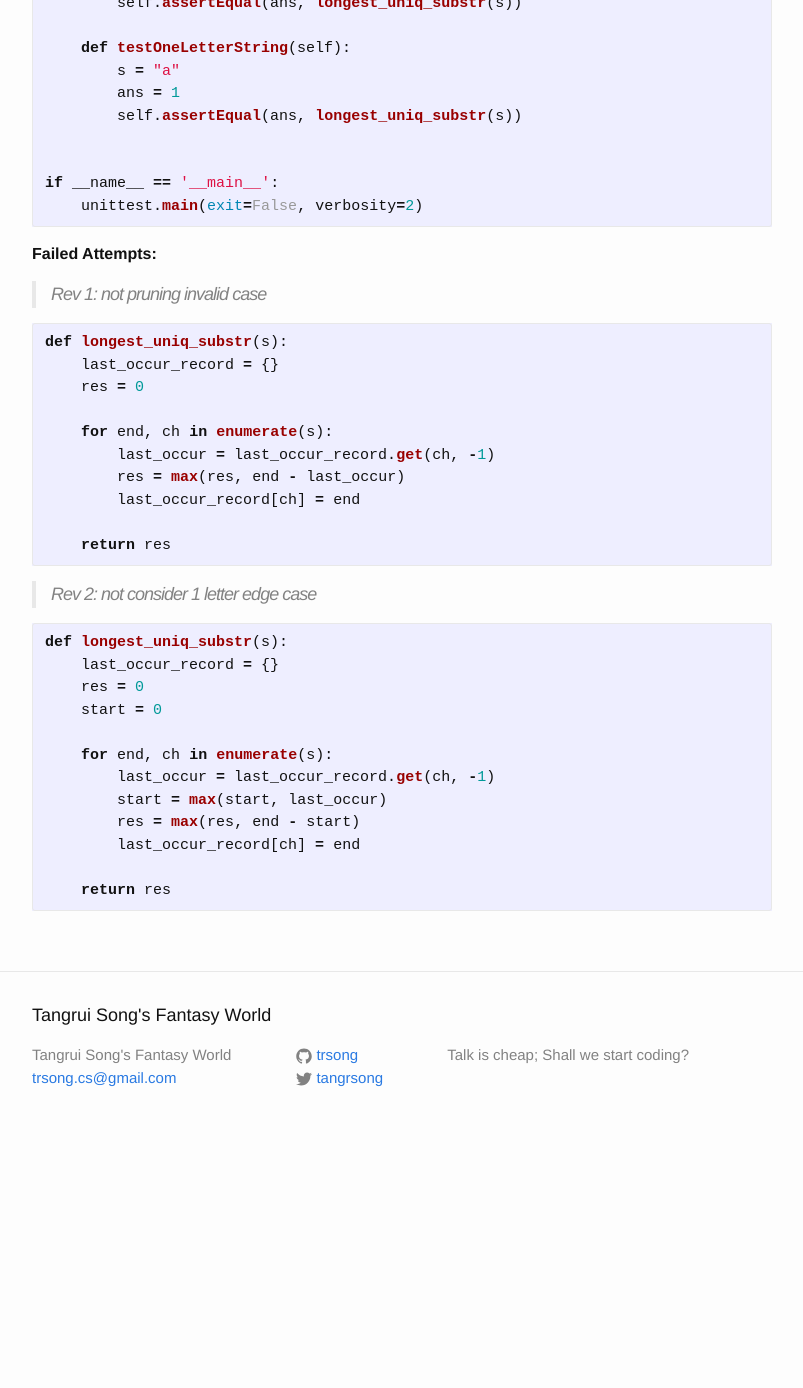
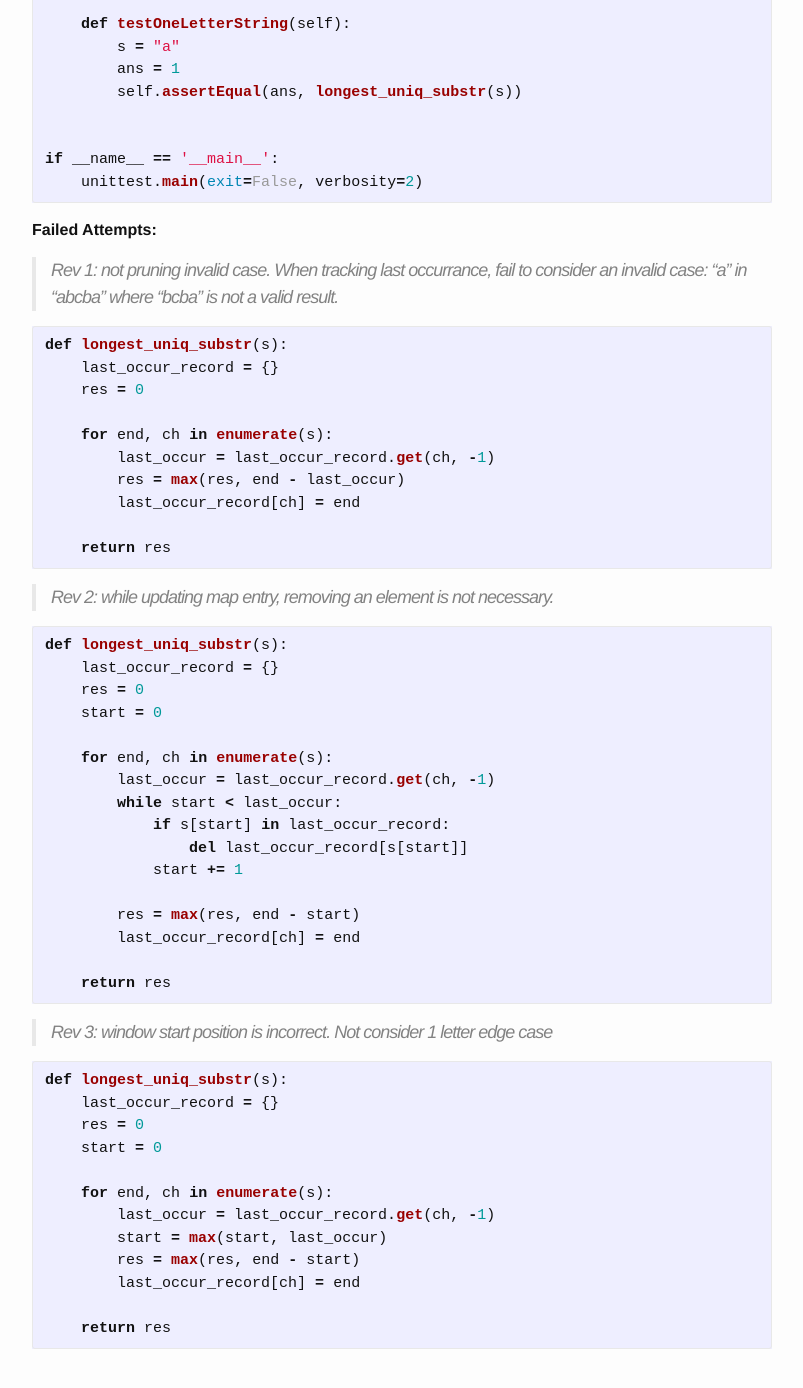
Before and after one commit to trsong/trsong.github.io, a Jekyll site: the page built from _posts/2023-01-01-DailyQuestions.md, in a window 1280 px wide and 1400 px high, scrolled down 2368 px. Shown: the top 1388 px of the window, without its empty margins (238-1041 px from the left). Built offline with Jekyll 4.4.1, drawn with Linux system fonts in a browser that asks for light colours; before the commit the page ends 3517 px from its top, so only the background shows below that; some of the changed text lies outside the part shown.

Commit message:
Re-organize the style to make it more readable.

````diff
--- a/_posts/2023-01-01-DailyQuestions.md
+++ b/_posts/2023-01-01-DailyQuestions.md
@@ -47,18 +47,6 @@ Output: 3
 Explanation: The answer is "wke", with the length of 3.
 Notice that the answer must be a substring, "pwke" is a subsequence and not a substring.
 ```
-
-<details>
-<summary>Show Hint</summary>
-
-**Hint 1:** when tracking last occurrance, have you consider invalid cases, like "a" in "abcba". "bcba" is not a valid result?
-
-**Hint 2:** while updating map entry, is removing element from map necessary?
-
-**Hint 3:** edge case 1 char
-
-</details>
-
 
 **Solution:** [https://replit.com/@trsong/LC3-Longest-Substring-Without-Repeating-Characters#main.py](https://replit.com/@trsong/LC3-Longest-Substring-Without-Repeating-Characters#main.py)
 
@@ -128,7 +116,7 @@ if __name__ == '__main__':
 
 **Failed Attempts:**
 
-> Rev 1: not pruning invalid case
+> Rev 1: not pruning invalid case. When tracking last occurrance, fail to consider an invalid case: "a" in "abcba" where "bcba" is not a valid result.
 
 ```py
 def longest_uniq_substr(s):
@@ -143,7 +131,28 @@ def longest_uniq_substr(s):
     return res
 ```
 
-> Rev 2: not consider 1 letter edge case
+> Rev 2: while updating map entry, removing an element is not necessary.
+
+```py
+def longest_uniq_substr(s):
+    last_occur_record = {}
+    res = 0
+    start = 0
+
+    for end, ch in enumerate(s):
+        last_occur = last_occur_record.get(ch, -1)
+        while start < last_occur:
+            if s[start] in last_occur_record:
+                del last_occur_record[s[start]]
+            start += 1
+
+        res = max(res, end - start)
+        last_occur_record[ch] = end
+
+    return res
+```
+
+> Rev 3: window start position is incorrect. Not consider 1 letter edge case
 
 ```py
 def longest_uniq_substr(s):
````
